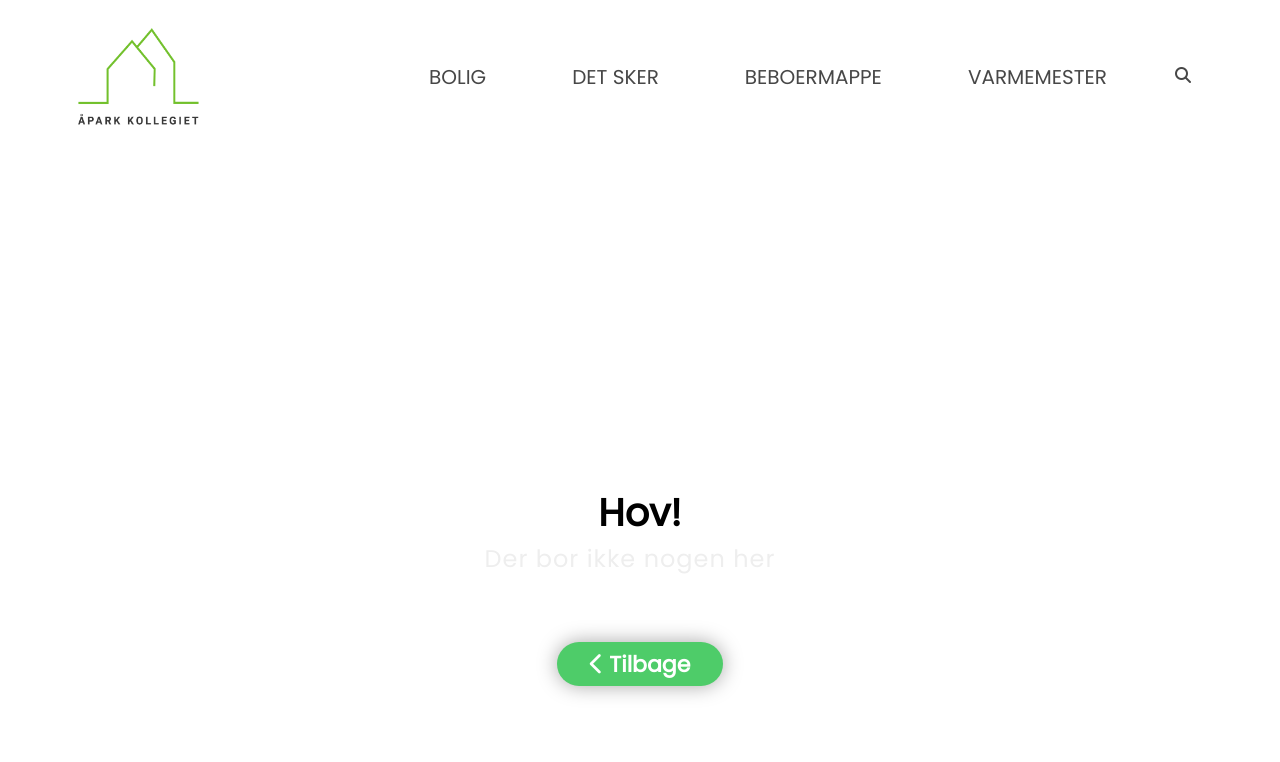
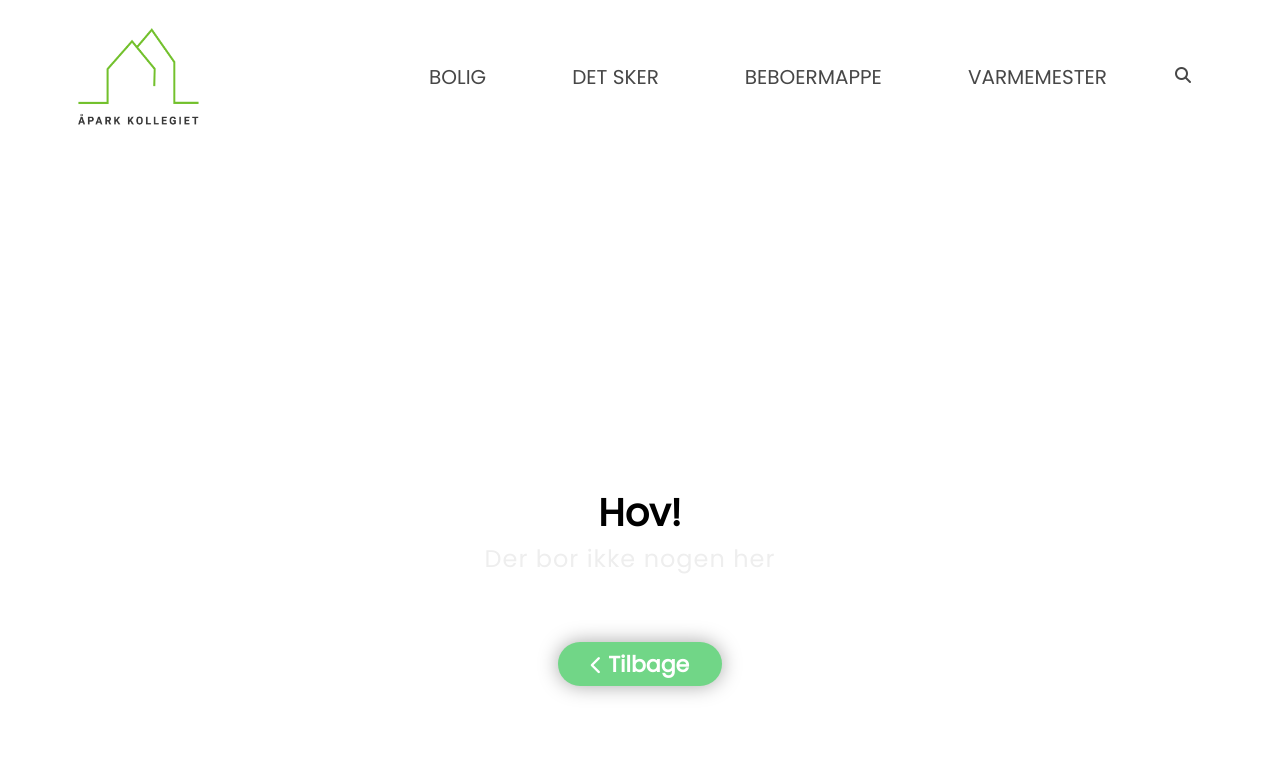
Before and after one commit to TWaskiw/kollegium, a plain HTML site: page 404.html in a window 1280 px wide. In both pictures the pointer is over the button "Tilbage". Shown: the top 762 px of the page. Drawn offline with Linux system fonts and the light colour scheme; no server answers.

Commit message:
Add files via upload

```diff
--- a/css/style.css
+++ b/css/style.css
@@ -586,6 +586,14 @@ tbody {
   font-family: 'Poppins';
   font-size: 22px;
   font-weight: bolder;
+}
+
+.error-message button:hover {
+  background-color: #71d687;
+}
+
+.fa-chevron-left {
+  font-size: smaller;
 }
 
 article button:hover {
```
